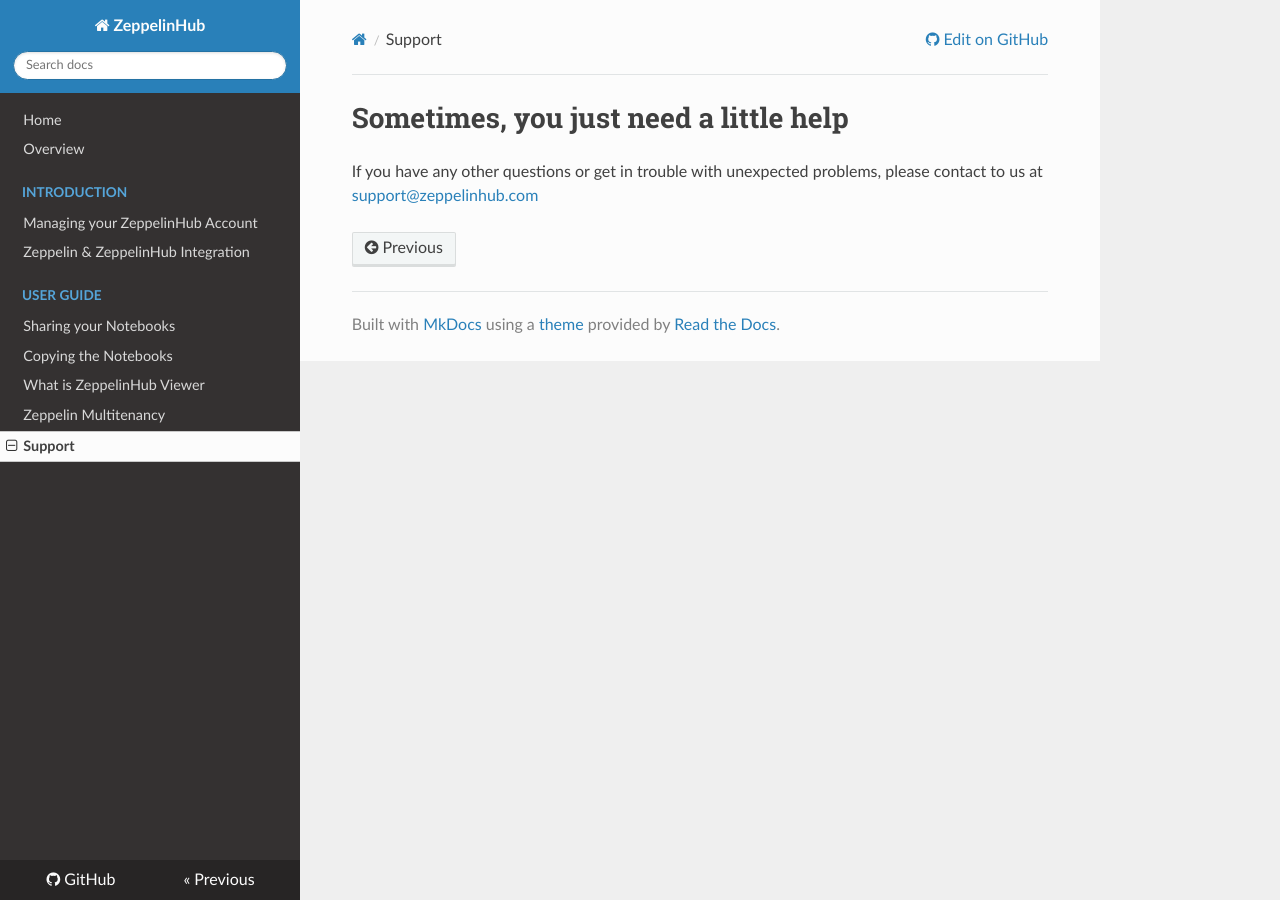
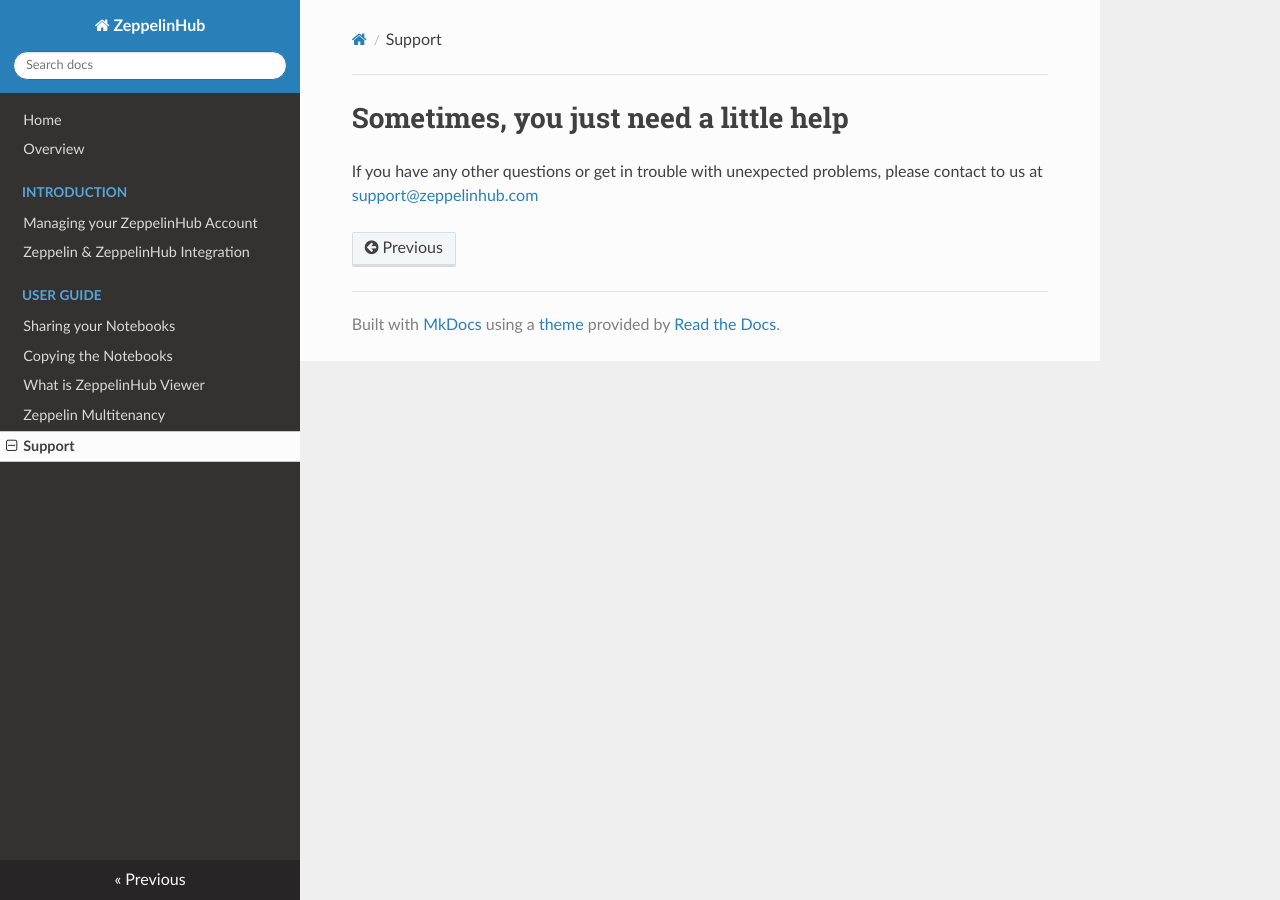
Before and after one commit to jacksu/zeppelinhub-documentation, an MkDocs documentation site: the page built from docs/support.md, in a window 1280 px wide. Built offline with MkDocs 1.6.1, drawn with Linux system fonts in a browser that asks for light colours; nearby versions of some CDN libraries; old or Windows-style settings are respelled for this version of MkDocs; some of the changed lines change nothing that is shown.

Commit message:
Delete 'edit on github' link

```diff
--- a/mkdocs.yml
+++ b/mkdocs.yml
@@ -4,7 +4,7 @@
 site_author: Ahyoung Ryu from NFLabs
 site_favicon: favicon.ico
 
-repo_url: https://github.com/NFLabs/zeppelinhub-documentation
+# repo_url: https://github.com/NFLabs/zeppelinhub-documentation
 
 pages:
 - Home: index.md
```
